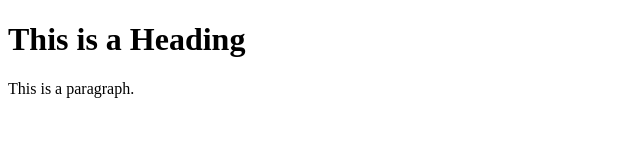
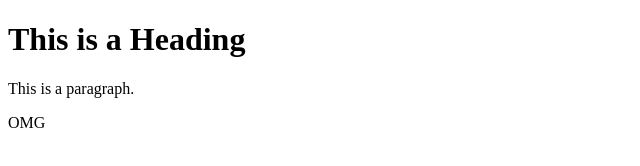
Before and after one commit to ONatOl/JsLec0, a plain HTML site: page hello2.html in a window 1280 px wide. Shown: the full height of the page, 0-640 px from the left. Drawn offline with Linux system fonts and the light colour scheme.

Commit message:
Update hello2.html

```diff
--- a/hello2.html
+++ b/hello2.html
@@ -7,6 +7,7 @@
 
     <h1>This is a Heading</h1>
     <p>This is a paragraph.</p>
+    <p>OMG</p>
 
   </body>
 </html>
```
